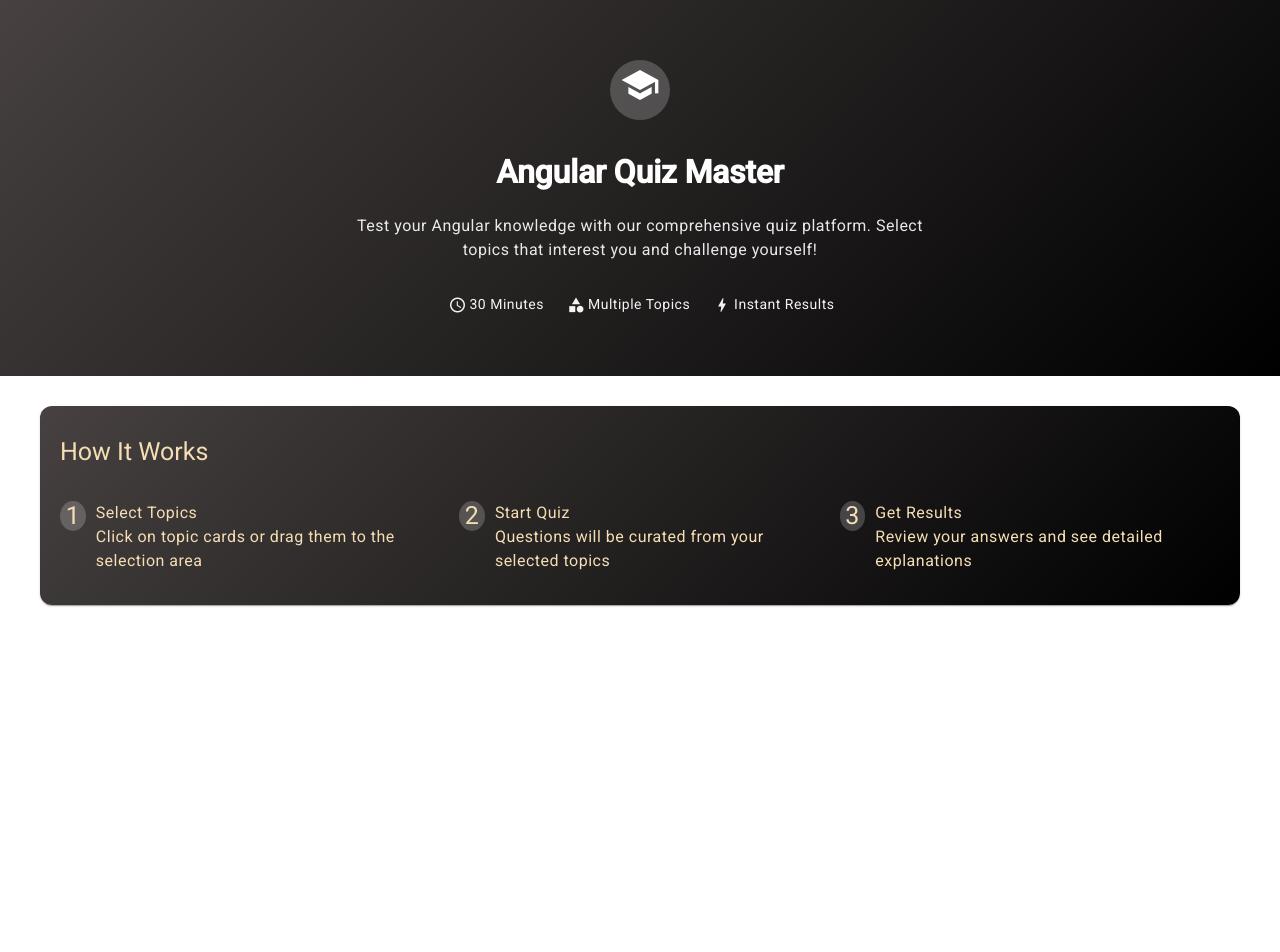
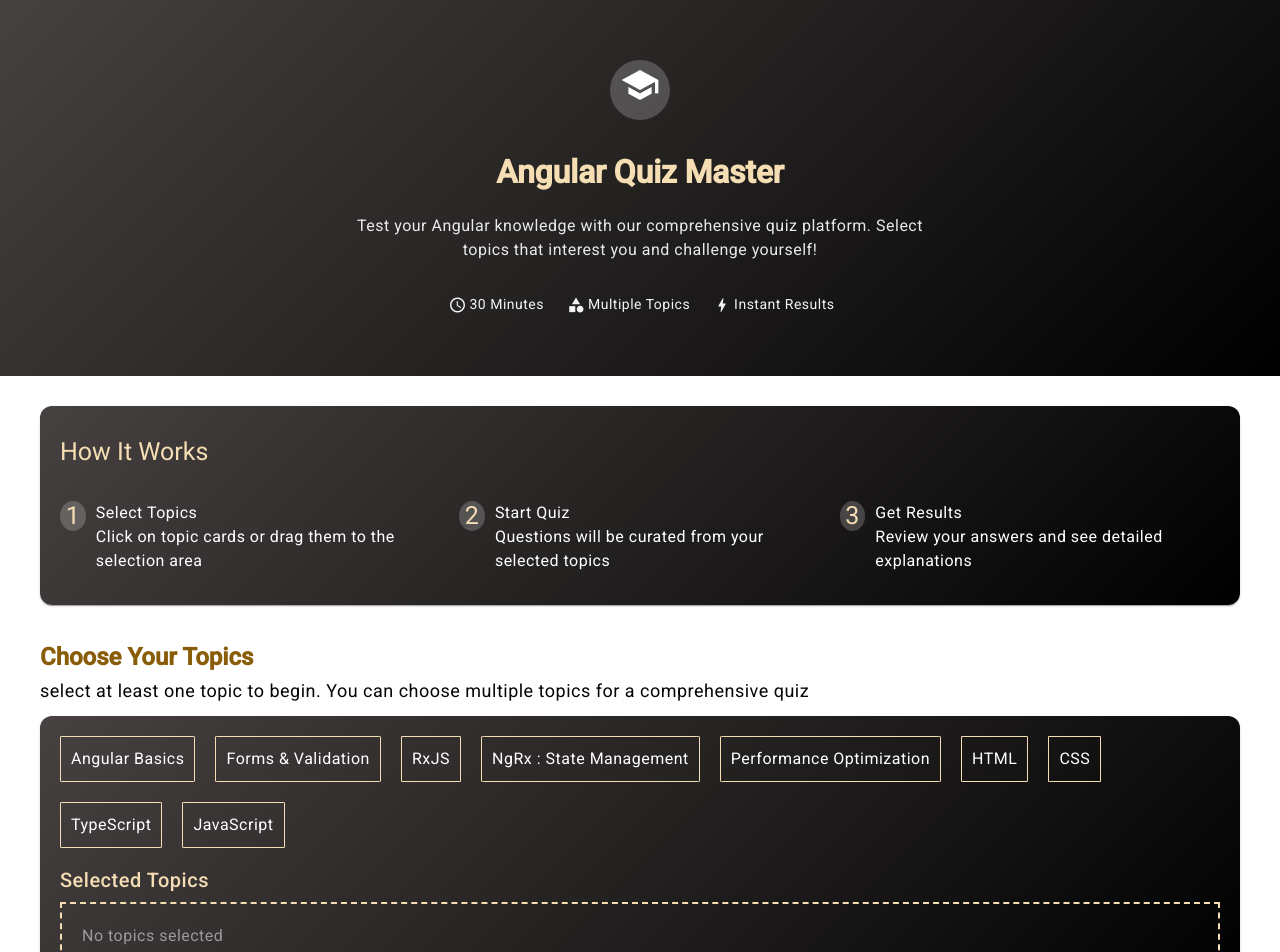
Before and after one commit to SabbisettiGowthamKumar/AngularQuiz, an Angular app: page / in a window 1280 px wide. Shown: the top 952 px of the page. Before the commit the page ends 800 px from the top, so only its background shows below. Built offline with nearby package versions, Linux system fonts and the light colour scheme.

Commit message:
choose your topic section developed

```diff
--- a/src/app/features/landing/components/how-it-works/how-it-works.component.scss
+++ b/src/app/features/landing/components/how-it-works/how-it-works.component.scss
@@ -31,6 +31,7 @@
       }
 
       &--header {
+        color: white;
         padding: 0 10px;
         h3 {
           font-size: 18px;
--- a/src/app/features/landing/components/landing-header/landing-header.component.html
+++ b/src/app/features/landing/components/landing-header/landing-header.component.html
@@ -4,7 +4,7 @@
       <mat-icon fontIcon="school"></mat-icon>
     </div>
 
-    <h1>Angular Quiz Master</h1>
+    <h1 class="landing-header__content--h1">Angular Quiz Master</h1>
 
     <p class="landing-header__content--subtitle">
       Test your Angular knowledge with our comprehensive quiz platform. Select topics that interest
@@ -13,7 +13,7 @@
 
     <div class="landing-header__content--features">
       <div class="feature">
-        <mat-icon>schedule</mat-icon>
+        <mat-icon>schedule </mat-icon>
         <span class="landing-header__content--features--text">30 Minutes</span>
       </div>
 
--- a/src/app/features/landing/components/landing-header/landing-header.component.scss
+++ b/src/app/features/landing/components/landing-header/landing-header.component.scss
@@ -7,7 +7,9 @@
   &__content {
     max-width: 600px;
     margin: auto;
-
+    &--h1 {
+      color: wheat;
+    }
     &--icon {
       width: 60px;
       height: 60px;
--- /dev/null
+++ b/src/app/features/landing/components/topic-selection/topic-selection.component.html
@@ -0,0 +1,40 @@
+<div class="topic-selection">
+  <h3 class="topic-selection__title">Choose Your Topics</h3>
+  <p class="topic-selection__description">
+    select at least one topic to begin. You can choose multiple topics for a comprehensive quiz
+  </p>
+  <mat-card class="topic-selection__card" appearance="raised">
+    <div class="topic-selection__card__topics">
+      @for (topic of topics; track topic) {
+        <div
+          class="topic-selection__card__topics--topic"
+          role="button"
+          tabindex="0"
+          (click)="addTopic(topic)"
+          (keydown.enter)="addTopic(topic)"
+          (keydown.space)="addTopic(topic)"
+        >
+          {{ topic }}
+        </div>
+      }
+    </div>
+
+    <div class="topic-selection__card__title">Selected Topics</div>
+
+    <div class="topic-selection__card__selected-topics">
+      @if (selectedTopics.length === 0) {
+        <p class="placeholder">No topics selected</p>
+      } @else {
+        @for (topic of selectedTopics; track topic) {
+          <mat-chip
+            class="topic-selection__card__selected-topics--topic"
+            removable
+            (removed)="removeTopic(topic)"
+            [highlighted]="true"
+            >{{ topic }}<button matChipRemove>X</button></mat-chip
+          >
+        }
+      }
+    </div>
+  </mat-card>
+</div>
--- /dev/null
+++ b/src/app/features/landing/components/topic-selection/topic-selection.component.scss
@@ -0,0 +1,55 @@
+.topic-selection {
+  margin-top: 30px;
+
+  &__title {
+    font-size: 24px;
+    font-weight: 900;
+    margin: 0;
+    color: #895c08;
+  }
+  &__description {
+    font-size: 18px;
+    color: rgb(5, 5, 5);
+  }
+  &__card {
+    padding: 20px;
+    background: linear-gradient(135deg, #474141, #000000);
+    &__topics {
+      display: flex;
+      flex-wrap: wrap;
+      gap: 20px;
+      color: wheat;
+      &--topic {
+        color: white;
+        padding: 10px;
+        cursor: pointer;
+        border-radius: 2%;
+        border: 1px solid wheat;
+      }
+    }
+
+    &__title {
+      font-size: 20px;
+      font-weight: 500;
+      margin: 20px 0 10px;
+      color: wheat;
+    }
+
+    &__selected-topics {
+      border: 2px dashed wheat;
+      padding: 20px;
+      display: flex;
+      flex-wrap: wrap;
+      gap: 10px;
+
+      .placeholder {
+        color: white;
+        opacity: 0.5;
+      }
+    }
+  }
+
+  &__description {
+    color: rgb(5, 5, 5);
+  }
+}
--- /dev/null
+++ b/src/app/features/landing/components/topic-selection/topic-selection.component.ts
@@ -0,0 +1,36 @@
+import { Component } from '@angular/core';
+import { MatChipsModule } from '@angular/material/chips';
+import { CommonModule } from '@angular/common';
+import { MatCardModule } from '@angular/material/card';
+@Component({
+  selector: 'app-topic-selection',
+  standalone: true,
+  imports: [MatChipsModule, CommonModule, MatCardModule],
+  templateUrl: './topic-selection.component.html',
+  styleUrl: './topic-selection.component.scss',
+})
+export class TopicSelectionComponent {
+  topics = [
+    'Angular Basics',
+    'Forms & Validation',
+    'RxJS',
+    'NgRx : State Management',
+    'Performance Optimization',
+    'HTML',
+    'CSS',
+    'TypeScript',
+    'JavaScript',
+  ];
+
+  selectedTopics: string[] = [];
+
+  addTopic(topic: string) {
+    this.selectedTopics.push(topic);
+    this.topics = this.topics.filter((t) => t !== topic);
+  }
+
+  removeTopic(topic: string) {
+    this.topics.push(topic);
+    this.selectedTopics = this.selectedTopics.filter((t) => t !== topic);
+  }
+}
--- a/src/app/features/landing/landing.component.html
+++ b/src/app/features/landing/landing.component.html
@@ -2,4 +2,5 @@
 
 <div class="content">
   <app-how-it-works></app-how-it-works>
+  <app-topic-selection></app-topic-selection>
 </div>
--- a/src/app/features/landing/landing.component.ts
+++ b/src/app/features/landing/landing.component.ts
@@ -1,11 +1,12 @@
 import { Component } from '@angular/core';
 import { LandingHeaderComponent } from './components/landing-header/landing-header.component';
 import { HowItWorksComponent } from './components/how-it-works/how-it-works.component';
+import { TopicSelectionComponent } from './components/topic-selection/topic-selection.component';
 
 @Component({
   selector: 'app-landing',
   standalone: true,
-  imports: [LandingHeaderComponent, HowItWorksComponent],
+  imports: [LandingHeaderComponent, HowItWorksComponent, TopicSelectionComponent],
   templateUrl: './landing.component.html',
   styleUrl: './landing.component.scss',
 })
```
Also changed, not shown: src/app/shared/asserts/angular_gradient.png (added), src/app/shared/styles/colors.scss (added), 1 other file (tests, documents, lock files or other folders).
